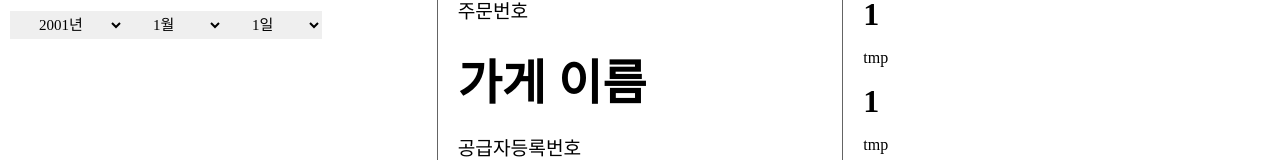
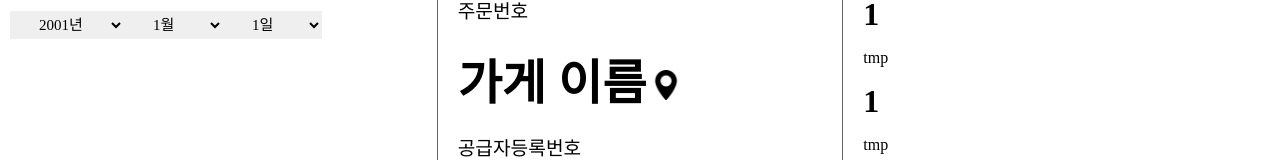
Before and after one commit to QReceipt/Front, a React (Create React App) app: page /all in a window 1280 px wide. Shown: the part 171-331 px from the top of the page. Built offline with nearby package versions, Linux system fonts and the light colour scheme; a web font is replaced by a local one.

Commit message:
21/08/04 map 버튼 바꾸기, css 일부 수정

```diff
--- a/src/App.css
+++ b/src/App.css
@@ -101,7 +101,6 @@ select {
 
 #receipttitle > * {
     display: inline;
-    margin: 0 20px 0 0;
 }
 
 #receipt-table {
@@ -123,7 +122,7 @@ th {
 }
 
 #mapbutton {
-    left: 100%;
+    width:30px;
 }
 
 #Menu {
@@ -170,7 +169,7 @@ th {
     margin: 20px 0 0;
 }
 
-.subTit {
+.fstCont {
     margin: 0 0 0 20px;
 }
 
@@ -196,3 +195,7 @@ th {
 #RegForm{
   text-align: center;
 }
+
+.fstCont{
+  margin: 0  0 0 20px;
+}
--- a/src/components/Presentational/UI/organisms/Receipt.js
+++ b/src/components/Presentational/UI/organisms/Receipt.js
@@ -7,6 +7,9 @@ import Receiptdate from "../molecules/Receiptdate"
 import Shopinfo from "../molecules/Shopinfo"
 import ReceiptTable from "../molecules/ReceiptTable";
 import Payinfo from "../molecules/Payinfo";
+
+import Map from "../../asset/map.png"
+import {Link} from "react-router-dom";
 
 const Receipt = ({
     orderdate,
@@ -22,10 +25,11 @@ const Receipt = ({
             <Top/>
             <Receiptdate num={ordernum} date={orderdate}/>
             <div id="receipttitle">
-                <Title title="가게 이름"/>
-                {
+                <Title title="가게 이름"/> {
                     (map === "false")
-                        ? <Btn id="mapbutton" placeholder="위치"/>
+                        ? <Link to="/map">
+                            <img src={Map} id="mapbutton" placeholder="위치"/>
+                          </Link>
                         : null
                 }
 
--- a/src/components/Presentational/pages/Map.js
+++ b/src/components/Presentational/pages/Map.js
@@ -10,7 +10,7 @@ const SeeAll = () => {
         <div className="wrapper">
             <Nav/>
             <div id="MapContainer">
-                <div className="item">
+                <div className="item fstCont">
                     <SubTitle title="위치 보기"/>
                     <Receipt
                     map="true"
--- a/src/components/Presentational/pages/SeeAll.js
+++ b/src/components/Presentational/pages/SeeAll.js
@@ -15,14 +15,14 @@ const SeeAll = () => {
             <Nav/>
             <div id="container">
                 <div className="item">
-                    <div className="subTit">
-                        <SubTitle title="영수증 모아보기" map="false"/>
+                    <div className="fstCont">
+                        <SubTitle title="영수증 모아보기"/>
                         <SelTit content="날짜 선택"/>
                     </div>
                     <Date/>
                     <Page num="001"/>
                 </div>
-                <div className="item"><Receipt/></div>
+                <div className="item"><Receipt map="false"/></div>
                 <div className="item"><Detail/></div>
             </div>
             <Footer/>
```
Also changed, not shown: src/components/Presentational/asset/map.png (added).
